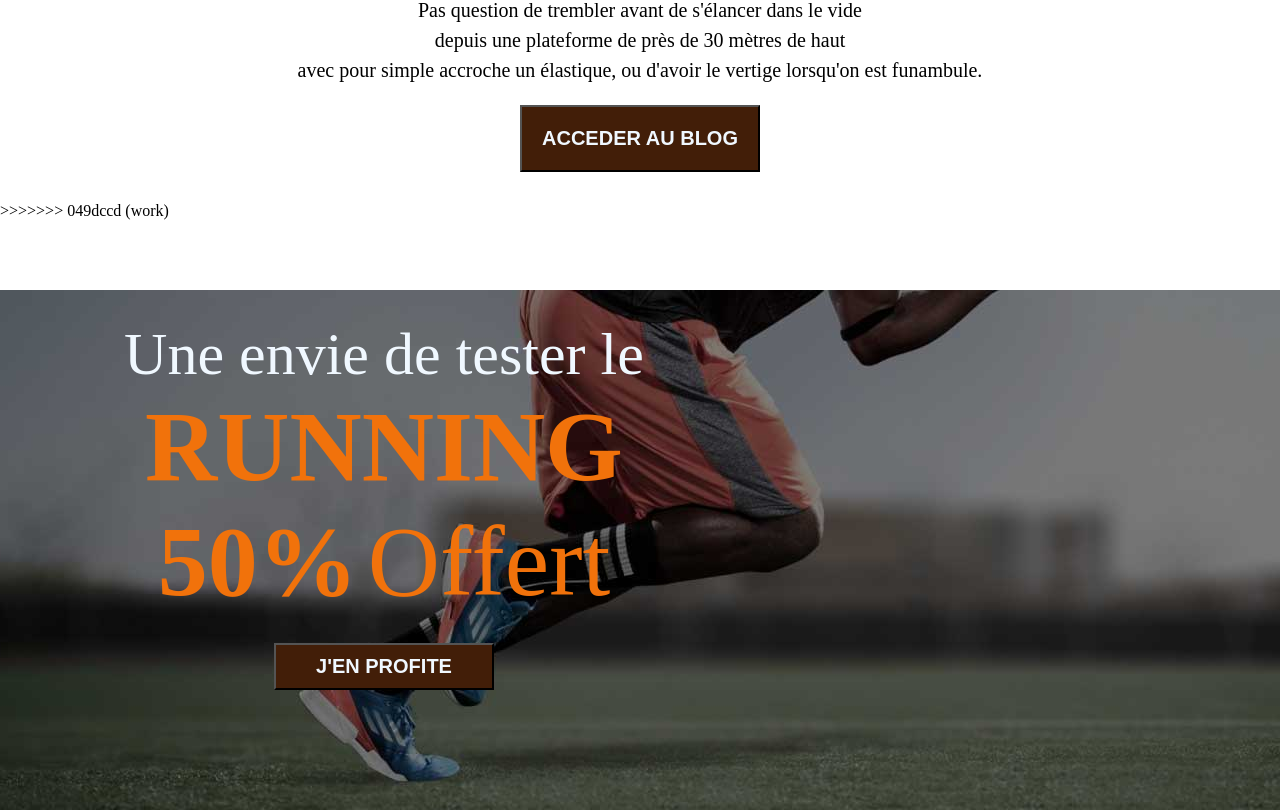
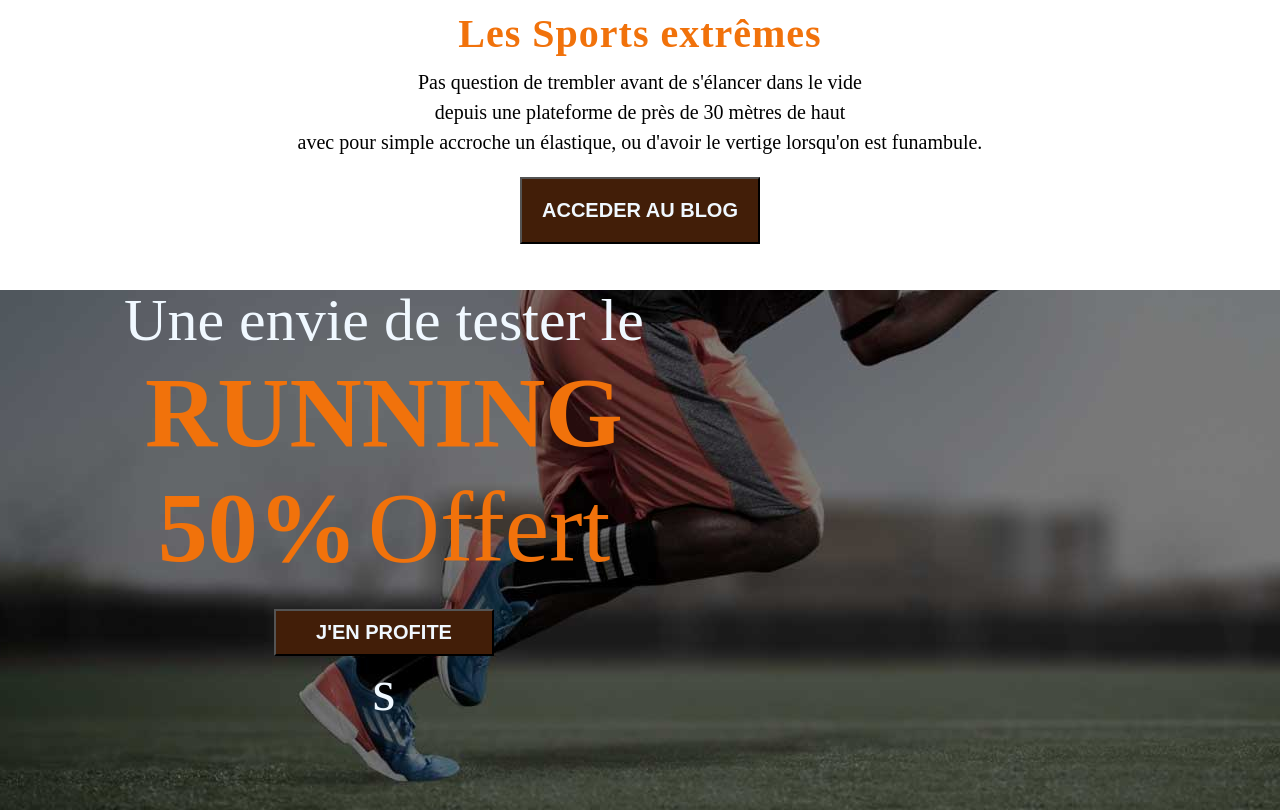
Before and after one commit to frlegionaire/Maquette-ultime, a plain HTML site: page index.html in a window 1280 px wide. Shown: the part 710-1520 px from the top of the page. Drawn offline with Linux system fonts and the light colour scheme.

Commit message:
second commit

```diff
--- a/index.html
+++ b/index.html
@@ -57,8 +57,6 @@
                 <p class="posbtn"><button class="btn">En savoir plus</button></p>
             </div>
         </div>
-<<<<<<< HEAD
-=======
         <div class="sportExt">
             <h2>Les Sports extrêmes</h2>
             <p>Pas question de trembler avant de s'élancer dans le vide
@@ -74,10 +72,9 @@
                 <p>Une envie de tester le</p>
                 <p class="textEquipement">RUNNING</p>
                 <div class="flexEquipement"><p class="textEquipement">50%</p><p>Offert</p></div>
-                <p><a href="#"><button class="btnEquipement">J'EN PROFITE</button></a></p>
+                <p><a href="#"><button class="btnEquipement">J'EN PROFITE</button></a></p>s
             </div>
         </div>
->>>>>>> 049dccd (work)
     </main>
 
 
--- a/styles.css
+++ b/styles.css
@@ -171,9 +171,6 @@ Body {
     font-size: 20px;
     font-weight: bold;
     border: 0;
-<<<<<<< HEAD
-}
-=======
     cursor: pointer;
 }
 
@@ -259,5 +256,4 @@ Body {
     font-size: 20px;
     font-weight: bold;
     cursor: pointer;
-}
->>>>>>> 049dccd (work)
+};
```
